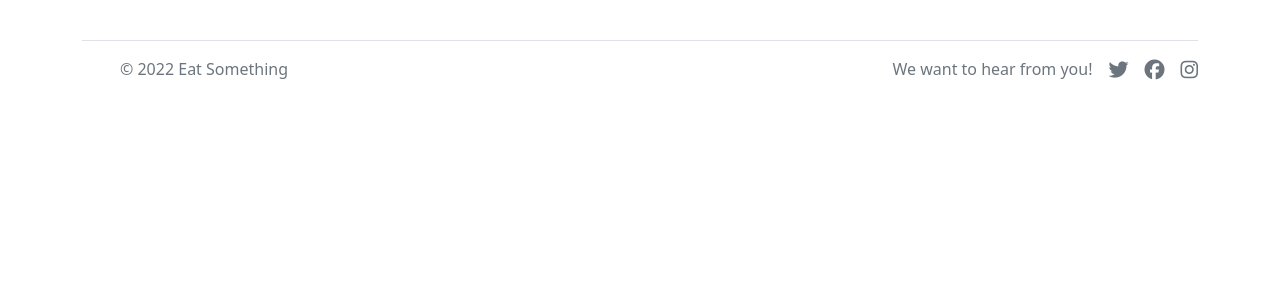
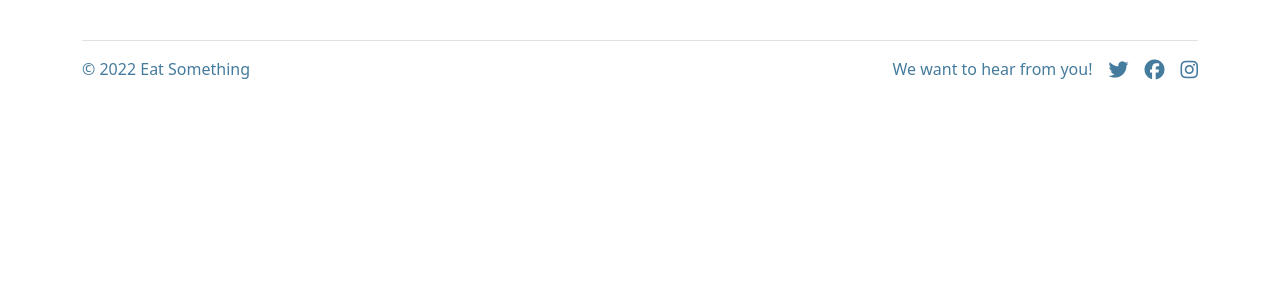
Before and after one commit to robindavidgames/ci-project04, a Django app: page / in a window 1280 px wide. Shown: the part 56-356 px from the top of the page. Run offline with Django 3.2, Linux system fonts and the light colour scheme; data that the repository does not hold is empty; some libraries are stand-ins or nearby versions.

Commit message:
Begin implementing style.css

```diff
--- a/eat_something/settings.py
+++ b/eat_something/settings.py
@@ -163,9 +163,6 @@ STATIC_URL = '/static/'
 
 STATICFILES_STORAGE = 'cloudinary_storage.storage.StaticHashedCloudinaryStorage'
 STATICFILES_DIRS = [os.path.join(BASE_DIR, 'static')]
-# STATICFILES_DIRS = (
-#     os.path.join(os.path.dirname(__file__), 'static').replace('\\','/'),
-# )
 STATIC_ROOT = os.path.join(BASE_DIR, 'staticfiles')
 
 MEDIA_URL = '/media/'
--- a/static/css/style.css
+++ b/static/css/style.css
@@ -1,14 +1,12 @@
 a {
     text-decoration: none;
-    color: red;
+    color: #e63946;
 }
 
-/* Why doesn't this work?? */
+a:hover, .teal {
+    color: #457B9D;
+}
 
-#header-background {
+.header-background {
     background-color: #e63946;
 }
-
-#test {
-    color: blue;
-}
--- a/templates/base.html
+++ b/templates/base.html
@@ -14,7 +14,7 @@
     <meta name="author" content="Robin David">
     <!-- Bootstrap CSS sheet -->
     <link href="https://cdn.jsdelivr.net/npm/bootstrap@5.1.3/dist/css/bootstrap.min.css" rel="stylesheet" integrity="sha384-1BmE4kWBq78iYhFldvKuhfTAU6auU8tT94WrHftjDbrCEXSU1oBoqyl2QvZ6jIW3" crossorigin="anonymous">
-    <link rel="stylesheet" href="{% static 'css/style.css' %}"">
+    <link rel="stylesheet" href="{% static 'css/style.css' %}">
     <link rel='shortcut icon' type='image/x-icon' href='favicon.ico' />
 </head>
 
@@ -22,8 +22,8 @@
 
     <!-- Navigation -->
     <!-- Code adapted from https://getbootstrap.com/docs/5.1/components/navbar/#nav -->
-    <nav class="navbar navbar-expand-lg navbar-dark" style="background-color: #e63946;">
-    <!-- <nav class="navbar navbar-expand-lg navbar-dark header-background"> -->
+    <!-- <nav class="navbar navbar-expand-lg navbar-dark" style="background-color: #e63946;"> -->
+    <nav class="navbar navbar-expand-lg navbar-dark header-background">
         <div class="container">
             <a class="navbar-brand" href="#">Eat Something!</a>
             <button class="navbar-toggler" type="button" data-bs-toggle="collapse" data-bs-target="#navbarNavAltMarkup" aria-controls="navbarNavAltMarkup" aria-expanded="false" aria-label="Toggle navigation">
@@ -68,27 +68,24 @@
     <div class="container">
         <footer class="d-flex flex-wrap justify-content-between align-items-center py-3 my-4 border-top">
             <div class="col-md-4 d-flex align-items-center">
-                <a href="/" class="mb-3 me-2 mb-md-0 text-muted text-decoration-none lh-1">
-                    <svg class="bi" width="30" height="24"><use xlink:href="#bootstrap"/></svg>
-                </a>
-                <span class="text-muted">&copy; 2022 Eat Something</span>
+                <span class="teal">&copy; 2022 Eat Something</span>
             </div>
 
             <ul class="nav col-md-4 justify-content-end list-unstyled d-flex">
-                <li class="ms-3 text-muted">We want to hear from you!</li>
+                <li class="ms-3 teal">We want to hear from you!</li>
                 <li class="ms-3">
                     <a href="https://www.twitter.com" target="_blank" rel="noopener" aria-label="Visit us on Twitter">
-                        <i class="fab fa-twitter fa-lg text-muted" aria-hidden="true"></i>
+                        <i class="fab fa-twitter fa-lg teal" aria-hidden="true"></i>
                     </a>
                 </li>
                 <li class="ms-3">
                     <a href="https://www.facebook.com" target="_blank" rel="noopener" aria-label="Visit us on Facebook">
-                        <i class="fab fa-facebook fa-lg text-muted" aria-hidden="true"></i>
+                        <i class="fab fa-facebook fa-lg teal" aria-hidden="true"></i>
                     </a>
                 </li>
                 <li class="ms-3">
                     <a href="https://www.instagram.com" target="_blank" rel="noopener" aria-label="Visit us on Instagram">
-                        <i class="fab fa-instagram fa-lg text-muted" aria-hidden="true"></i>
+                        <i class="fab fa-instagram fa-lg teal" aria-hidden="true"></i>
                     </a>
                 </li>
             </ul>
```
Also changed, not shown: README.md.
